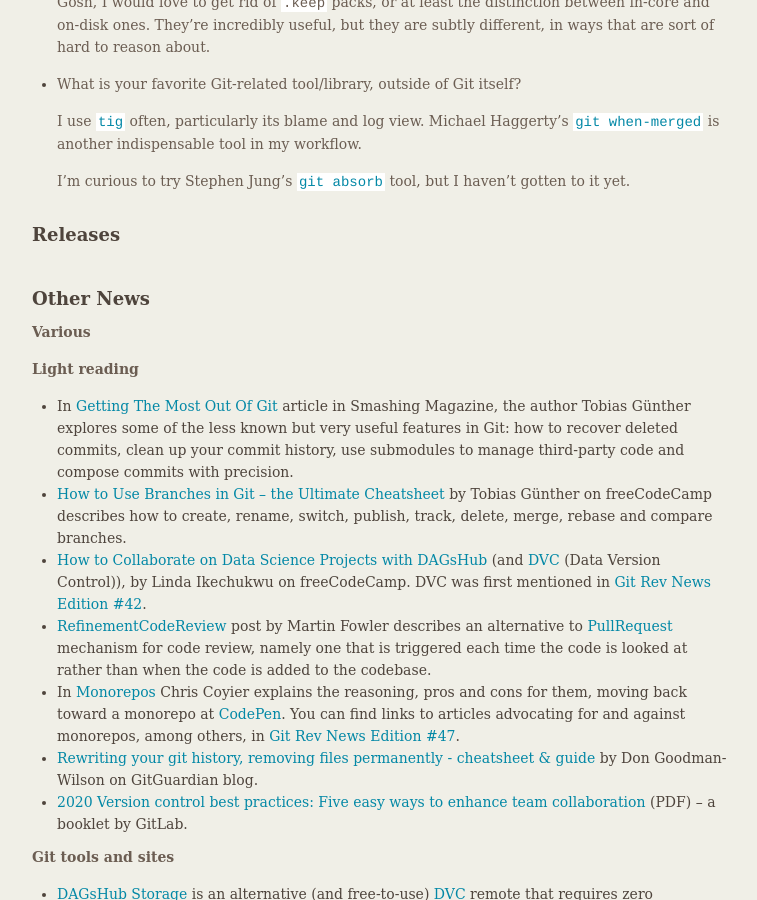
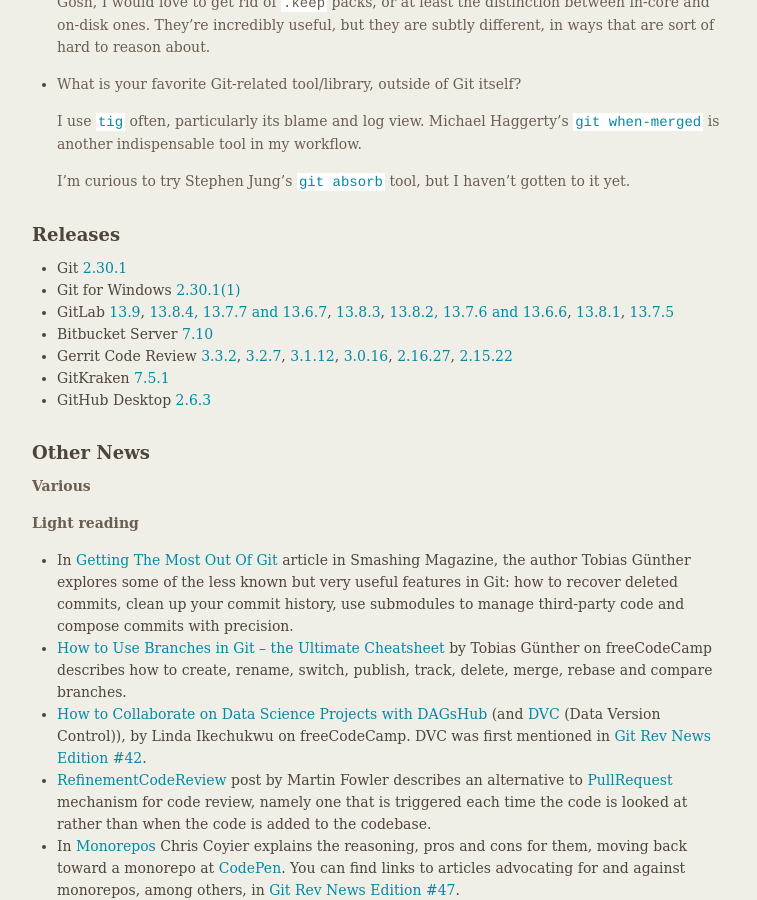
Before and after one commit to git/git.github.io, a Jekyll site: the page built from rev_news/drafts/edition-72.md, in a window 1280 px wide and 900 px high, scrolled down 1143 px. Shown: the whole window, without its empty margins (377-1134 px from the left). Built offline with Jekyll 4.4.1, drawn with Linux system fonts in a browser that asks for light colours.

Commit message:
rn-72: add releases

```diff
--- a/rev_news/drafts/edition-72.md
+++ b/rev_news/drafts/edition-72.md
@@ -101,6 +101,23 @@
 
 ## Releases
 
++ Git [2.30.1](https://public-inbox.org/git/xmqqsg662k8p.fsf@gitster.c.googlers.com/)
++ Git for Windows [2.30.1(1)](https://github.com/git-for-windows/git/releases/tag/v2.30.1.windows.1)
++ GitLab [13.9](https://about.gitlab.com/releases/2021/02/22/gitlab-13-9-released/),
+[13.8.4, 13.7.7 and 13.6.7](https://about.gitlab.com/releases/2021/02/11/security-release-gitlab-13-8-4-released/),
+[13.8.3](https://about.gitlab.com/releases/2021/02/05/gitlab-13-8-3-released/),
+[13.8.2, 13.7.6 and 13.6.6](https://about.gitlab.com/releases/2021/02/01/security-release-gitlab-13-8-2-released/),
+[13.8.1](https://about.gitlab.com/releases/2021/01/26/gitlab-13-8-1-released/),
+[13.7.5](https://about.gitlab.com/releases/2021/01/25/gitlab-13-7-5-released/)
++ Bitbucket Server [7.10](https://confluence.atlassian.com/bitbucketserver/bitbucket-server-release-notes-872139866.html)
++ Gerrit Code Review [3.3.2](https://www.gerritcodereview.com/3.3.html#332),
+[3.2.7](https://www.gerritcodereview.com/3.2.html#327),
+[3.1.12](https://www.gerritcodereview.com/3.1.html#3112),
+[3.0.16](https://www.gerritcodereview.com/3.0.html#3016),
+[2.16.27](https://www.gerritcodereview.com/2.16.html#21627),
+[2.15.22](https://www.gerritcodereview.com/2.15.html#21522)
++ GitKraken [7.5.1](https://support.gitkraken.com/release-notes/current)
++ GitHub Desktop [2.6.3](https://desktop.github.com/release-notes/)
 
 ## Other News
 
```
